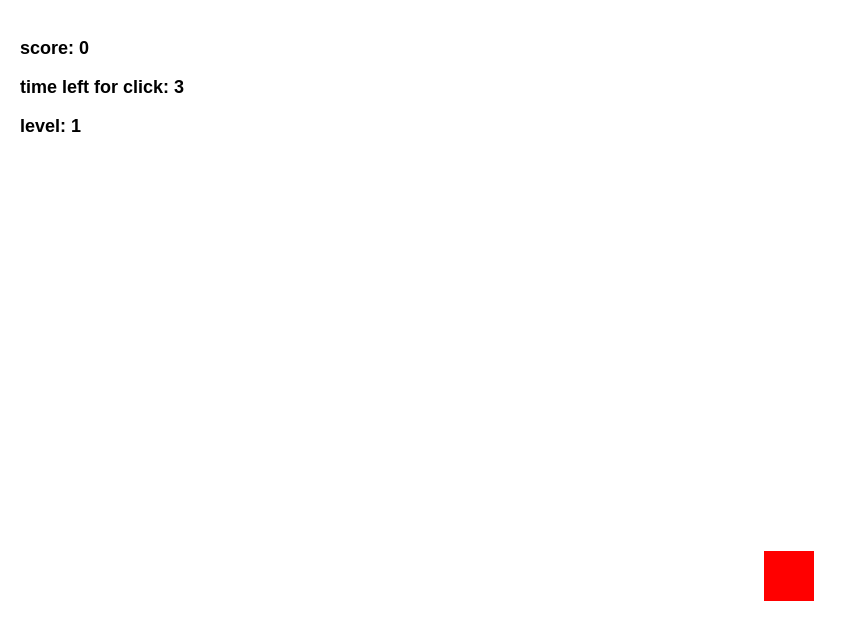
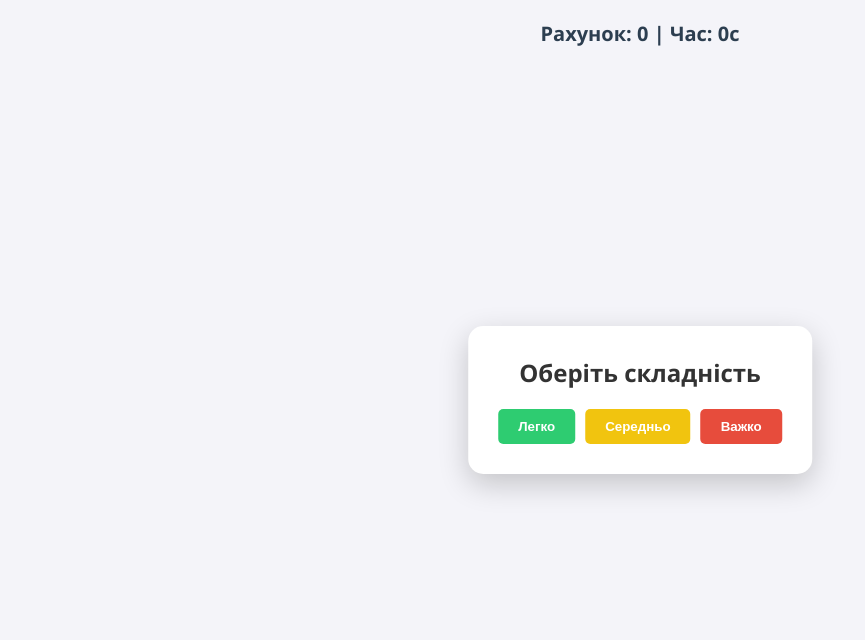
Before and after one commit to Sofik-Fut-T/JS5, a plain HTML site: page index.html in a window 1280 px wide. Shown: the whole page, without its empty margins (0-865 px from the left). Drawn offline with Linux system fonts and the light colour scheme.

Commit message:
Update game title and difficulty selection UI

```diff
--- a/index.html
+++ b/index.html
@@ -3,39 +3,88 @@
 <head>
     <meta charset="UTF-8">
     <meta name="viewport" content="width=device-width, initial-scale=1.0">
-    <title>Pixel Hunt Game - Hard Mode</title>
+    <title>Pixel Hunt - Вибір складності</title>
     <style>
         body {
             margin: 0;
             padding: 0;
             overflow: hidden;
-            font-family: Arial, sans-serif;
-            background-color: white;
+            font-family: 'Segoe UI', sans-serif;
+            background-color: #f4f4f9;
+            display: flex;
+            flex-direction: column;
+            align-items: center;
         }
 
+        /* Меню вибору складності */
+        #menu {
+            position: absolute;
+            top: 50%;
+            left: 50%;
+            transform: translate(-50%, -50%);
+            background: white;
+            padding: 30px;
+            border-radius: 15px;
+            box-shadow: 0 10px 30px rgba(0,0,0,0.2);
+            text-align: center;
+            z-index: 10;
+        }
+
+        #menu h2 { margin-top: 0; color: #333; }
+
+        .btn-group { display: flex; gap: 10px; justify-content: center; margin-top: 20px; }
+
+        .difficulty-btn {
+            padding: 10px 20px;
+            border: none;
+            border-radius: 5px;
+            cursor: pointer;
+            font-weight: bold;
+            color: white;
+            transition: 0.3s;
+        }
+
+        .easy { background-color: #2ecc71; }
+        .medium { background-color: #f1c40f; }
+        .hard { background-color: #e74c3c; }
+
+        .difficulty-btn:hover { opacity: 0.8; transform: translateY(-2px); }
+
+        /* Інтерфейс гри */
         #info {
             padding: 20px;
-            font-size: 18px;
+            font-size: 20px;
             font-weight: bold;
+            color: #2c3e50;
+            width: 100%;
+            text-align: center;
         }
 
         #target {
-            width: 50px;
-            height: 50px;
             background-color: red;
             position: absolute;
             cursor: pointer;
-            /* Додаємо плавність для ефекту зменшення квадрата */
+            display: none; /* Ховаємо до початку гри */
+            border-radius: 5px;
             transition: width 0.2s, height 0.2s;
         }
     </style>
 </head>
 <body>
 
+    <div id="menu">
+        <h2>Оберіть складність</h2>
+        <div class="btn-group">
+            <button class="difficulty-btn easy" onclick="startGame('easy')">Легко</button>
+            <button class="difficulty-btn medium" onclick="startGame('medium')">Середньо</button>
+            <button class="difficulty-btn hard" onclick="startGame('hard')">Важко</button>
+        </div>
+    </div>
+
     <div id="info">
-        <p id="scoreText">score: 0</p>
-        <p id="timeText">time left for click: 3</p>
-        <p id="levelText">level: 1</p> </div>
+        <span>Рахунок: <span id="scoreText">0</span></span> |
+        <span>Час: <span id="timeText">0</span>с</span>
+    </div>
 
     <div id="target"></div>
 
@@ -43,22 +92,40 @@
         const target = document.getElementById("target");
         const scoreText = document.getElementById("scoreText");
         const timeText = document.getElementById("timeText");
-        const levelText = document.getElementById("levelText");
+        const menu = document.getElementById("menu");
 
-        // Змінні стану гри
         let score = 0;
-        let currentLevelTime = 3; // Базовий час, який дається на поточному рівні
-        let timeLeft = currentLevelTime;
-        let targetSize = 50; // Початковий розмір квадрата
+        let timeLeft = 0;
         let timerId;
+        let currentSettings = { size: 50, time: 3 }; // Значення за замовчуванням
+
+        // Функція запуску гри з обраною складністю
+        function startGame(mode) {
+            // 1. Ховаємо меню
+            menu.style.display = "none";
+            target.style.display = "block";
+
+            // 2. Встановлюємо параметри залежно від вибору
+            if (mode === 'easy') {
+                currentSettings = { size: 60, time: 4 }; // Великий квадрат, багато часу
+            } else if (mode === 'medium') {
+                currentSettings = { size: 40, time: 2.5 }; // Середній
+            } else if (mode === 'hard') {
+                currentSettings = { size: 25, time: 1.5 }; // Маленький і швидкий
+            }
+
+            resetStats();
+            moveTarget();
+            startTimer();
+        }
 
         function moveTarget() {
+            // Враховуємо розмір цілі, щоб вона не виходила за межі вікна
             const maxX = window.innerWidth - target.offsetWidth;
             const maxY = window.innerHeight - target.offsetHeight;
 
             const randomX = Math.floor(Math.random() * maxX);
-            // Залишаємо відступ зверху, щоб квадрат не перекривав текст
-            const randomY = Math.floor(Math.random() * (maxY - 140)) + 140;
+            const randomY = Math.floor(Math.random() * (maxY - 100)) + 100;
 
             target.style.left = randomX + "px";
             target.style.top = randomY + "px";
@@ -66,71 +133,38 @@
 
         function startTimer() {
             clearInterval(timerId);
-            timerId = setInterval(function() {
-                timeLeft--;
-                timeText.textContent = "time left for click: " + timeLeft;
+            timerId = setInterval(() => {
+                timeLeft = (parseFloat(timeLeft) - 0.1).toFixed(1);
+                timeText.textContent = timeLeft;
 
                 if (timeLeft <= 0) {
                     clearInterval(timerId);
                     alert("Гра закінчена! Ваш рахунок: " + score);
-                    resetGame();
+                    location.reload(); // Повертаємо до меню вибору
                 }
-            }, 1000);
+            }, 100);
         }
 
-        function resetGame() {
-            // Скидаємо всі змінні до початкових значень
+        function resetStats() {
             score = 0;
-            currentLevelTime = 3;
-            timeLeft = currentLevelTime;
-            targetSize = 50;
+            timeLeft = currentSettings.time;
+            target.style.width = currentSettings.size + "px";
+            target.style.height = currentSettings.size + "px";
 
-            // Відновлюємо розмір квадрата
-            target.style.width = targetSize + "px";
-            target.style.height = targetSize + "px";
+            scoreText.textContent = score;
+            timeText.textContent = timeLeft;
+        }
 
-            // Оновлюємо текст
-            scoreText.textContent = "score: " + score;
-            timeText.textContent = "time left for click: " + timeLeft;
-            levelText.textContent = "level: 1";
+        target.addEventListener("click", () => {
+            score++;
+            scoreText.textContent = score;
+
+            // Складність: трохи зменшуємо час після кожного вдалого кліку (прогресія)
+            timeLeft = (currentSettings.time - (score * 0.05)).toFixed(1);
+            if (timeLeft < 0.8) timeLeft = 0.8; // Мінімальний ліміт часу
 
             moveTarget();
-            clearInterval(timerId);
-        }
-
-        target.addEventListener("click", function() {
-            score++;
-
-            // --- ЛОГІКА ПРОГРЕСИВНОЇ СКЛАДНОСТІ ---
-
-            // 1. Зменшуємо розмір квадрата з кожним кліком (мінімум до 15px)
-            if (targetSize > 15) {
-                targetSize -= 2;
-                target.style.width = targetSize + "px";
-                target.style.height = targetSize + "px";
-            }
-
-            // 2. Кожні 5 балів ускладнюємо гру, зменшуючи час на клік (мінімум до 1 секунди)
-            if (score % 5 === 0 && currentLevelTime > 1) {
-                currentLevelTime--;
-            }
-
-            // Вираховуємо рівень складності для відображення (1, 2, 3)
-            let level = 4 - currentLevelTime;
-            levelText.textContent = "level: " + level;
-
-
-
-            // Оновлюємо час таймера до нового ускладненого значення
-            timeLeft = currentLevelTime;
-            scoreText.textContent = "score: " + score;
-            timeText.textContent = "time left for click: " + timeLeft;
-
-            moveTarget();
-            startTimer();
         });
-
-        resetGame();
 
     </script>
 </body>
```
